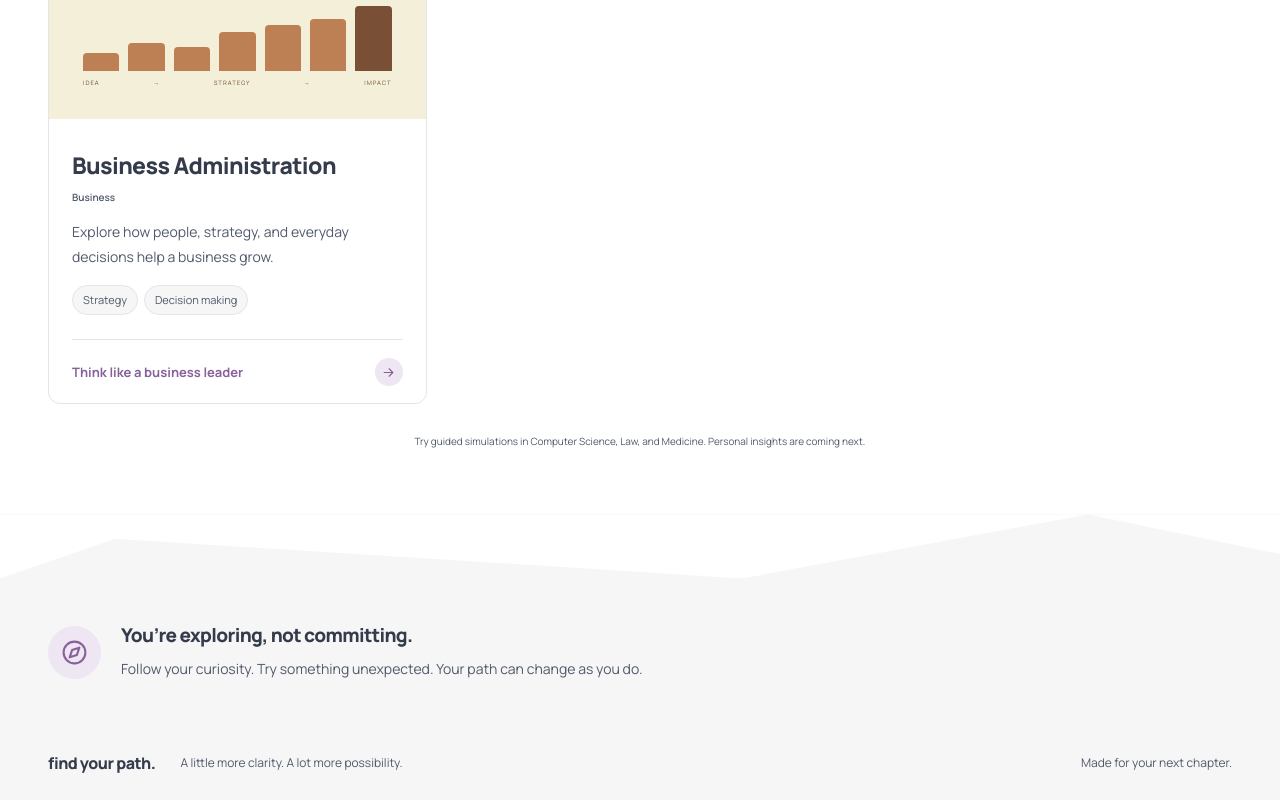
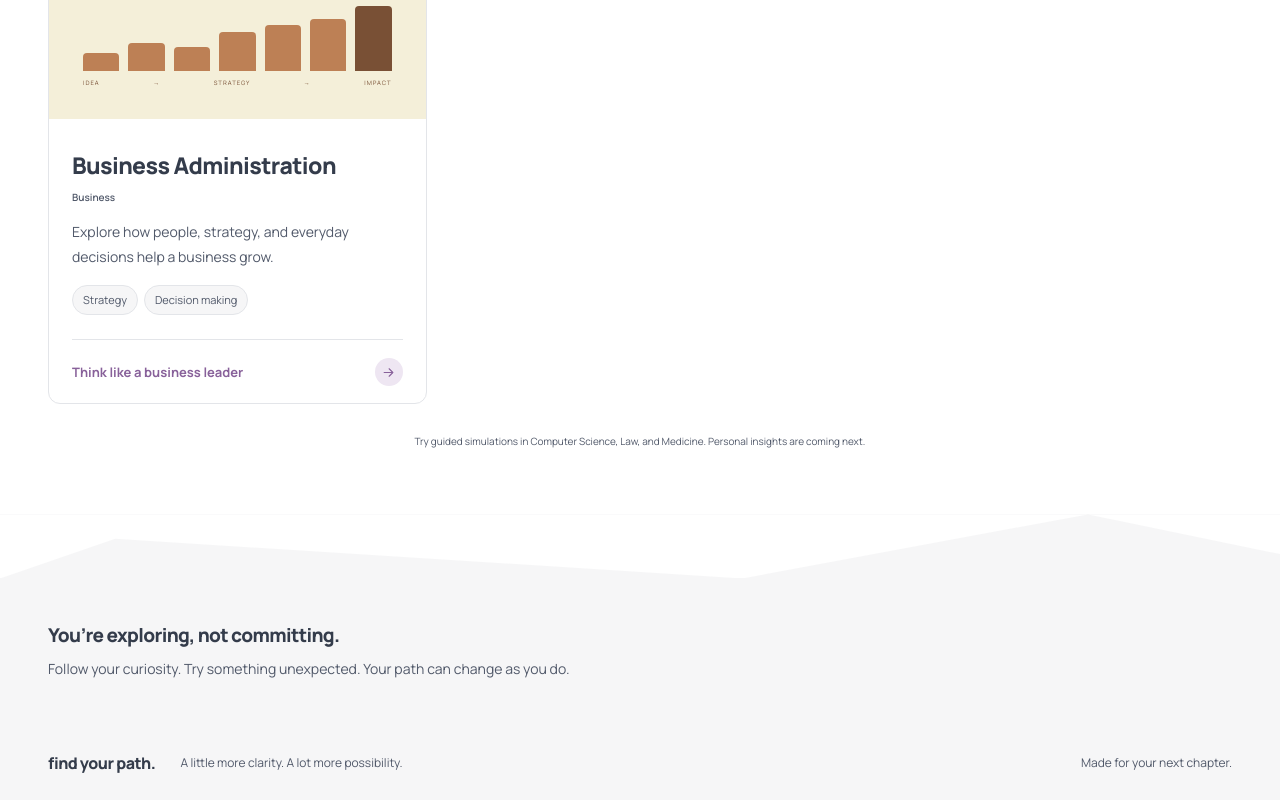
Before and after one commit to ddiazridho/find-your-path, a Next.js app: page / in a window 1280 px wide. Shown: the part 1767-2567 px from the top of the page. Built offline with nearby package versions, Linux system fonts and the light colour scheme.

Commit message:
GATAU DAH

```diff
--- a/app/components/explore.tsx
+++ b/app/components/explore.tsx
@@ -4,8 +4,6 @@ import { useSearchParams } from "next/navigation";
 import { type Category, type Major } from "../majors";
 import Hero from "./explore/hero";
 import ExplorationSection from "./explore/exploration-section";
-import ClosingSection from "./explore/closing-section";
-import Footer from "./explore/footer";
 import MajorPreviewDialog from "./explore/major-preview-dialog";
 
 export default function Explore({ majors }: { majors: Major[] }) {
@@ -38,11 +36,6 @@ export default function Explore({ majors }: { majors: Major[] }) {
       <div className="section-divider section-divider-sky" aria-hidden="true" />
       <ExplorationSection filtered={filtered} query={query} setQuery={setQuery} category={category} setCategory={setCategory} openMajor={openMajor} />
     </main>
-    <div className="home-footer-area">
-      <div className="section-divider section-divider-paper" aria-hidden="true" />
-      <ClosingSection />
-      <Footer />
-    </div>
     <MajorPreviewDialog dialog={dialog} selected={selected} closeDialog={closeDialog} />
   </>
 }
--- a/app/components/explore/closing-section.tsx
+++ b/app/components/explore/closing-section.tsx
@@ -1,9 +1,6 @@
-import Icon from "../ui-icon";
-
 export default function ClosingSection() {
   return (
     <section className="closing-section container">
-      <span className="closing-symbol"><Icon name="compass" /></span>
       <div>
         <h2>You’re exploring, not committing.</h2>
         <p>Follow your curiosity. Try something unexpected. Your path can change as you do.</p>
--- /dev/null
+++ b/app/components/explore/footer.css
@@ -0,0 +1,20 @@
+.fyp-footer {
+  background: var(--color-section);
+}
+
+.fyp-footer-university,
+.fyp-footer-university-divider {
+  background: var(--color-paper);
+}
+
+.fyp-footer-university-divider::before {
+  background: var(--color-section);
+}
+
+.fyp-footer .site-footer {
+  border-top: 0;
+}
+
+body:has(.quiz-navigation) .fyp-footer {
+  padding-bottom: calc(200px + env(safe-area-inset-bottom));
+}
--- a/app/components/explore/footer.tsx
+++ b/app/components/explore/footer.tsx
@@ -1,11 +1,25 @@
+"use client";
 
+import Link from "next/link";
+import { usePathname } from "next/navigation";
+import ClosingSection from "./closing-section";
+import "./footer.css";
 
 export default function Footer() {
+  const pathname = usePathname();
+  const isHome = pathname === "/";
+  const isUniversity = pathname === "/rekomendasi-universitas";
+
   return (
-    <footer className="site-footer container">
-      <a href="#" className="footer-brand">find your path.</a>
-      <p className="footer-brand-description">A little more clarity. A lot more possibility.</p>
-      <span>Made for your next chapter.</span>
+    <footer className={`fyp-footer${isUniversity ? " fyp-footer-university" : ""}`} aria-label="Find Your Path">
+      {isHome && <div className="section-divider section-divider-paper" aria-hidden="true" />}
+      {isUniversity && <div className="section-divider fyp-footer-university-divider" aria-hidden="true" />}
+      <ClosingSection />
+      <div className="site-footer container">
+        <Link href="/" className="footer-brand">find your path.</Link>
+        <p className="footer-brand-description">A little more clarity. A lot more possibility.</p>
+        <span>Made for your next chapter.</span>
+      </div>
     </footer>
   );
 }
--- a/app/globals.css
+++ b/app/globals.css
@@ -77,8 +77,6 @@ html { scroll-padding-top: calc(var(--navbar-height) + 24px); }
 .section-divider-sky::before { background: var(--color-sky); }
 .section-divider-paper { background: var(--color-section); }
 .section-divider-paper::before { background: var(--color-paper); }
-.home-footer-area { background: var(--color-section); }
-.home-footer-area .site-footer { border-top: 0; }
 .hero { display: grid; grid-template-columns: 1fr; justify-items: center; gap: 36px; padding-block: 72px 48px; text-align: center; background: var(--color-sky); box-shadow: 0 0 0 100vmax var(--color-sky); clip-path: inset(0 -100vmax); }
 .hero-copy { max-width: 850px; }
 .hero-copy h1 br { display: none; }
@@ -204,8 +202,6 @@ h2 { font-size: 28px; font-weight: 800; line-height: 1.3; letter-spacing: -.035e
 .plan-scale { display: block; font-size: 7px; text-align: right; margin-top: 10px; }
 .preview-note { text-align: center; font-size: 10px; line-height: 1.7; color: var(--color-muted); margin-top: 29px; }
 .closing-section { display: flex; align-items: center; gap: 20px; padding-block: 45px; }
-.closing-symbol { display: grid; place-items: center; width: 53px; height: 53px; flex-shrink: 0; border-radius: 50%; background: var(--color-lilac); color: var(--color-primary); }
-.closing-symbol .icon { width: 29px; height: 29px; }
 .closing-section h2 { font-size: 19px; }
 .closing-section p { color: var(--color-muted); font-size: 14px; line-height: 1.8; margin-top: 8px; }
 .closing-link { margin-left: auto; display: inline-flex; align-items: center; gap: 15px; font-size: 11px; font-weight: 700; white-space: nowrap; }
@@ -344,7 +340,6 @@ h2 { font-size: 28px; font-weight: 800; line-height: 1.3; letter-spacing: -.035e
   .health-cross { font-size: 75px; }
   .preview-note { font-size: 10px; max-width: 40ch; margin-inline: auto; }
   .closing-section { padding-block: 34px; gap: 14px; align-items: flex-start; }
-  .closing-symbol { width: 43px; height: 43px; }
   .closing-section h2 { font-size: 18px; }
   .closing-section p { font-size: 11px; }
   .closing-link { margin-left: 57px; }
--- a/app/layout.tsx
+++ b/app/layout.tsx
@@ -1,6 +1,7 @@
 import type { Metadata } from "next";
 import { Manrope, Geist_Mono } from "next/font/google";
 import Navbar from "./components/explore/navbar";
+import Footer from "./components/explore/footer";
 import "./globals.css";
 import "./simulation-theme.css";
 
@@ -25,7 +26,7 @@ export default function RootLayout({ children }: LayoutProps<"/">) {
       lang="en"
       className={`${geistSans.variable} ${geistMono.variable}`}
     >
-      <body><Navbar />{children}</body>
+      <body><Navbar />{children}<Footer /></body>
     </html>
   );
 }
--- a/app/rekomendasi-universitas/recommendation.css
+++ b/app/rekomendasi-universitas/recommendation.css
@@ -20,7 +20,8 @@
 .recommend-art-path span:nth-child(3) { right: 0; }
 .recommend-art-stamp { position: absolute; z-index: 2; right: 20%; top: 10px; background: #fff; border: 1px solid var(--color-line); border-radius: 50%; width: 104px; height: 104px; display: flex; flex-direction: column; align-items: center; justify-content: center; gap: 4px; transform: rotate(13deg); color: var(--color-primary); box-shadow: 0 8px 20px rgb(44 64 43 / 8%); }
 .recommend-art-stamp span { font-size: 9px; line-height: 1.2; font-weight: 800; text-align: center; max-width: 70px; }
-.recommend-form-section { background: var(--color-section); border-block: 1px solid var(--color-line); padding-block: 72px 88px; }
+.recommend-content { background: var(--color-section); }
+.recommend-form-section { background: var(--color-section); padding-block: 72px 88px; }
 .recommend-form-layout { display: grid; grid-template-columns: minmax(225px, .75fr) minmax(0, 1.45fr); gap: clamp(40px, 7vw, 112px); align-items: start; }
 .recommend-side { position: sticky; top: calc(var(--navbar-height) + 24px); padding-top: 8px; }
 .recommend-side h2 { font-size: clamp(28px, 2.7vw, 37px); max-width: 13ch; line-height: 1.2; }
```
Also changed, not shown: app/rekomendasi-universitas/recommendation-form.tsx (+3 -2 lines), 1 other file (tests, documents, lock files or other folders).
